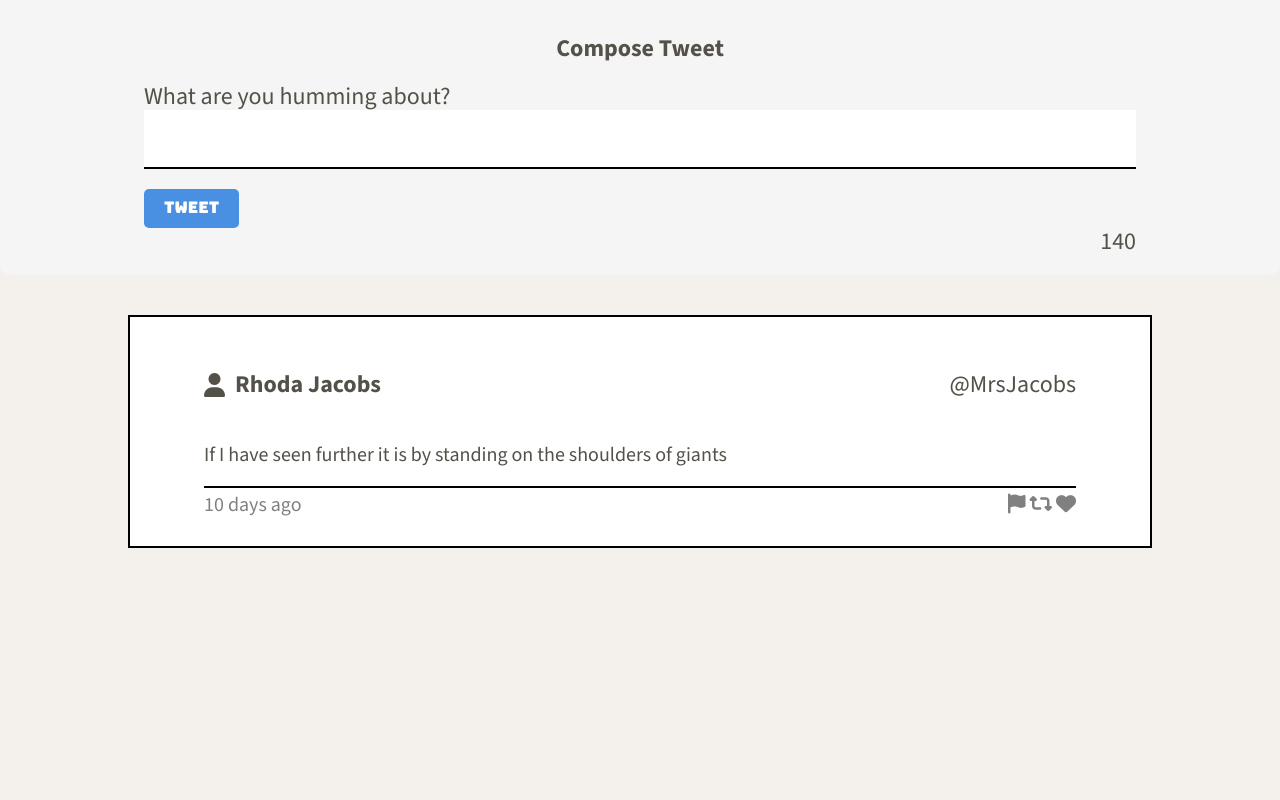
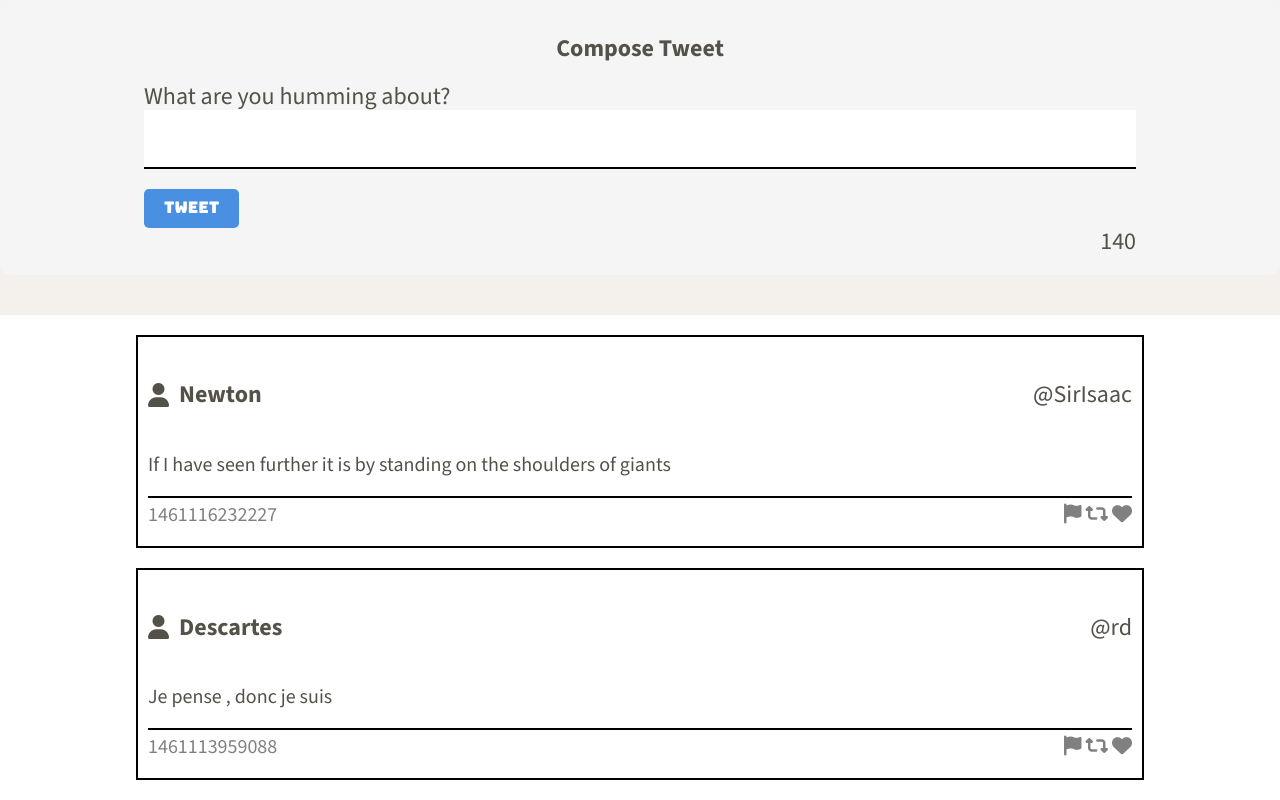
Before and after one commit to Islander333/tweeter, a website: page public/index.html in a window 1280 px wide. Shown: the part 536-1336 px from the top of the page. Before the commit the page ends 1104 px from the top, so only its background shows below. Drawn offline with nearby package versions, Linux system fonts and the light colour scheme.

Commit message:
implement client.js file to dynamically render tweets without needing them hardcoded in index.html

```diff
--- a/public/index.html
+++ b/public/index.html
@@ -65,26 +65,7 @@
 
       <!-- new section for tweet container-->
       <section class="tweets-container">
-        <article class="tweet">
-          <div class="tweets-header">
-            <div class="tweets-header-left">
-              <i class="fa-solid fa-user"></i>
-            <h3>Rhoda Jacobs</h3>
-            </div>
-            <span>@MrsJacobs</span>
-          </div>
-          <div class="tweet-content">
-            <p> If I have seen further it is by standing on the shoulders of giants</p>
-          </div>
-          <footer>
-            <span>10 days ago</span>
-            <div class="tweet-actions">
-              <i class="fa-solid fa-flag"></i>
-              <i class="fa-solid fa-retweet"></i>
-              <i class="fa-solid fa-heart"></i>
-            </div>
-          </footer>
-        </article>
+       <!--tweets dynamically rendered here-->
       </section>
     </main>
   </body>
--- a/public/scripts/client.js
+++ b/public/scripts/client.js
@@ -3,3 +3,68 @@
  * jQuery is already loaded
  * Reminder: Use (and do all your DOM work in) jQuery's document ready function
  */
+
+// Fake data taken from initial-tweets.json
+const data = [
+  {
+    "user": {
+      "name": "Newton",
+      "avatars": "https://i.imgur.com/73hZDYK.png"
+      ,
+      "handle": "@SirIsaac"
+    },
+    "content": {
+      "text": "If I have seen further it is by standing on the shoulders of giants"
+    },
+    "created_at": 1461116232227
+  },
+  {
+    "user": {
+      "name": "Descartes",
+      "avatars": "https://i.imgur.com/nlhLi3I.png",
+      "handle": "@rd" },
+    "content": {
+      "text": "Je pense , donc je suis"
+    },
+    "created_at": 1461113959088
+  }
+]
+
+const renderTweets = function(tweets) {
+// loops through tweets
+tweets.forEach(tweet => {
+// calls createTweetElement for each tweet
+const tweetElement = createTweetElement(tweet)
+// takes return value and appends it to the tweets container
+$('.tweets-container').append(tweetElement);
+});
+};
+
+const createTweetElement = function(tweet) {
+let $tweet = $(`<article class="tweet">
+  <div class="tweets-header">
+    <div class="tweets-header-left">
+      <i class="fa-solid fa-user"></i>
+    <h3>${tweet.user.name}</h3>
+    </div>
+    <span>${tweet.user.handle}</span>
+  </div>
+  <div class="tweet-content">
+    <p> ${tweet.content.text}</p>
+  </div>
+  <footer>
+    <span>${tweet.created_at}</span>
+    <div class="tweet-actions">
+      <i class="fa-solid fa-flag"></i>
+      <i class="fa-solid fa-retweet"></i>
+      <i class="fa-solid fa-heart"></i>
+    </div>
+  </footer>
+</article>`)
+return $tweet;
+}
+
+//document ready
+$(document).ready(function() {
+  renderTweets(data);
+});
--- a/public/styles/tweets.css
+++ b/public/styles/tweets.css
@@ -1,26 +1,26 @@
 .tweets-container {
-  width: 80%;
+  width: 100%;
   margin-top: 20px;
   display: flex;
   flex-direction: column;
   align-items: center;
   background-color: white;
-  padding: 20px;
-  border: 2px solid;
-  border-color: black;
-  margin-bottom: 20px;
-  transition: box-shadow 0.3s ease-in-out;
-}
-
-.tweets-container:hover {
-  box-shadow: 4px 8px 8px rgb(41, 36, 36);
+  padding: 10px;
 }
 
 .tweet {
-  width: 90%;
+  width: 80%;
   background-color: white;
-  padding: 5px;
   margin: 5px;
+  border: 2px solid;
+  border-color: black;
+  padding: 20px 10px;
+  margin: 10px;
+}
+
+.tweet:hover {
+  box-shadow: 4px 8px 8px rgb(41, 36, 36);
+  transition: box-shadow 0.3s ease-in-out;
 }
 
 .tweets-header {
--- a/server/data-files/initial-tweets.json
+++ b/server/data-files/initial-tweets.json
@@ -8,7 +8,7 @@
     "content": {
       "text": "If I have seen further it is by standing on the shoulders of giants"
     },
-    "created_at": 1720362070860
+    "created_at": 1720468181870
   },
   {
     "user": {
@@ -19,6 +19,6 @@
     "content": {
       "text": "Je pense , donc je suis"
     },
-    "created_at": 1720448470860
+    "created_at": 1720554581870
   }
 ]
```
